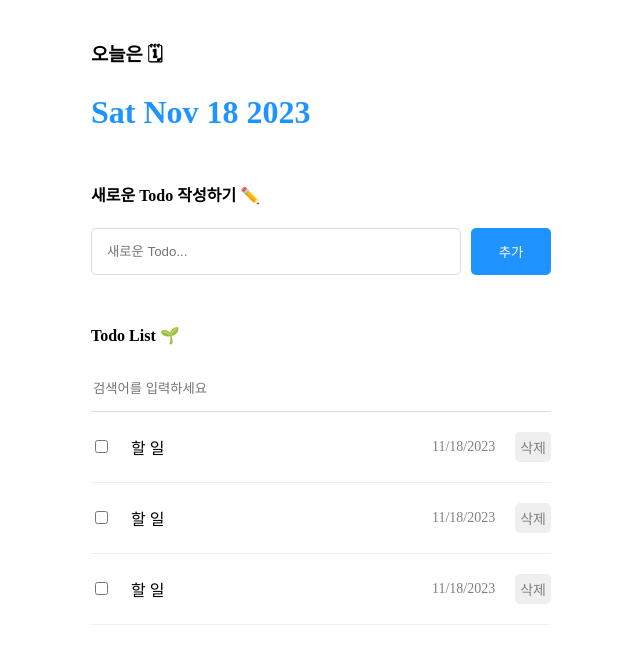
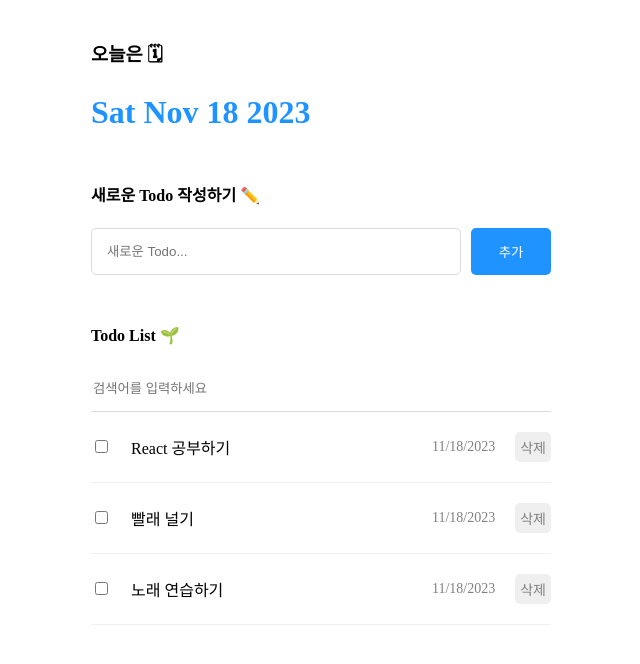
Before and after one commit to 92SooJong/one-bite-react, a React (Create React App) app in the folder project2/: page / in a window 1280 px wide. Shown: the top 664 px of the page, without its empty margins (319-959 px from the left). Built offline with nearby package versions, Linux system fonts and the light colour scheme.

Commit message:
add : 할 일 리스트 랜더링하기 및 검색 기능 추가

```diff
--- a/project2/src/App.js
+++ b/project2/src/App.js
@@ -47,7 +47,7 @@ function App() {
     <div className="App">
       <Header></Header>
       <TodoEditor onCreate={onCreate}></TodoEditor>
-      <TodoList></TodoList>
+      <TodoList todo={todo}></TodoList>
     </div>
   );
 }
--- a/project2/src/component/TodoEditor.js
+++ b/project2/src/component/TodoEditor.js
@@ -25,7 +25,6 @@ const TodoEditor = ({ onCreate }) => {
         }
     }
 
-
     return (
     <div className="TodoEditor">
         <h4>새로운 Todo 작성하기 ✏️</h4>
--- a/project2/src/component/TodoItem.js
+++ b/project2/src/component/TodoItem.js
@@ -1,22 +1,21 @@
 
 import "./TodoItem.css"
 
-const TodoItem = () => {
+const TodoItem = ({ id, content, isDone, createdDate }) => {
 
     return (
         <div className="TodoItem">
             <div className="checkbox_col">
-                <input type="checkbox"></input>
+                <input checked={isDone} type="checkbox"></input>
             </div>
-            <div className="title_col">할 일</div>
-            <div className="date_col">{new Date().toLocaleDateString()}</div>
+            <div className="title_col">{content}</div>
+            <div className="date_col">{new Date(createdDate).toLocaleDateString()}</div>
             <div className="btn_col">
                 <button>삭제</button>
             </div>
         </div>
     )
 
-
 }
 
 export default TodoItem;
--- a/project2/src/component/TodoList.js
+++ b/project2/src/component/TodoList.js
@@ -1,16 +1,27 @@
+import { useState } from "react";
 import TodoItem from "./TodoItem";
 import "./TodoList.css"
 
 
-const TodoList = () => {
+const TodoList = ({ todo }) => {
+
+    const [search, setSearch] = useState("");
+    const onChangeSearch = (e) => {
+        setSearch(e.target.value);
+    }
+
+    const getSearchResult = () => {
+        return search === "" ? todo : todo.filter((it) => it.content.toLowerCase().includes(search));
+    }
+
     return (
     <div className="TodoList">
         <h4>Todo List 🌱</h4>
-        <input className="searchbar" placeholder="검색어를 입력하세요"></input>
+        <input value={search} onChange={onChangeSearch} className="searchbar" placeholder="검색어를 입력하세요"></input>
         <div className="list_wrapper">
-            <TodoItem/>
-            <TodoItem/>
-            <TodoItem/>
+            {getSearchResult().map((it) => (
+                <TodoItem key={it.id} {...it}></TodoItem>
+            ))}
         </div>
     </div>
 
```
